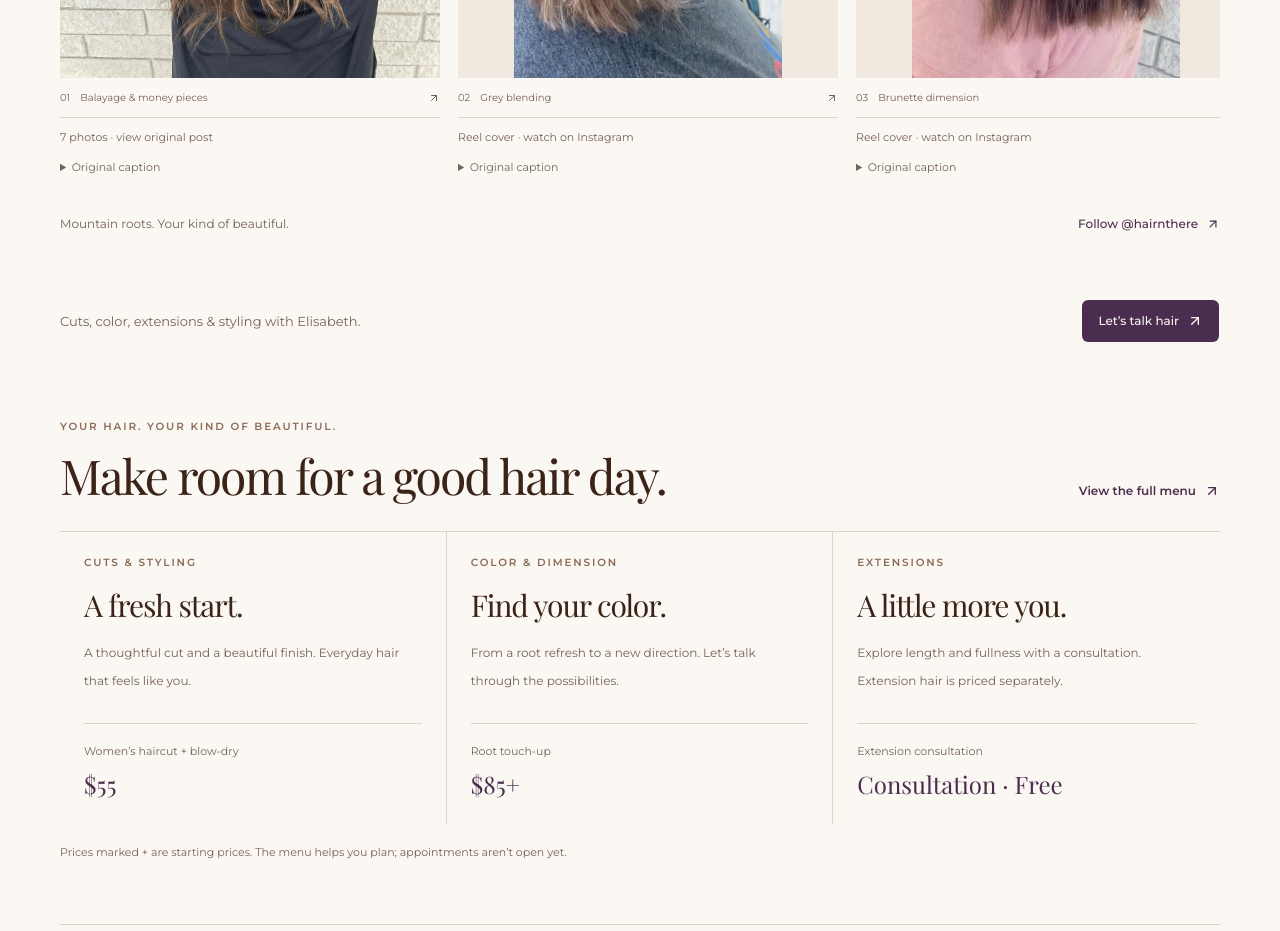
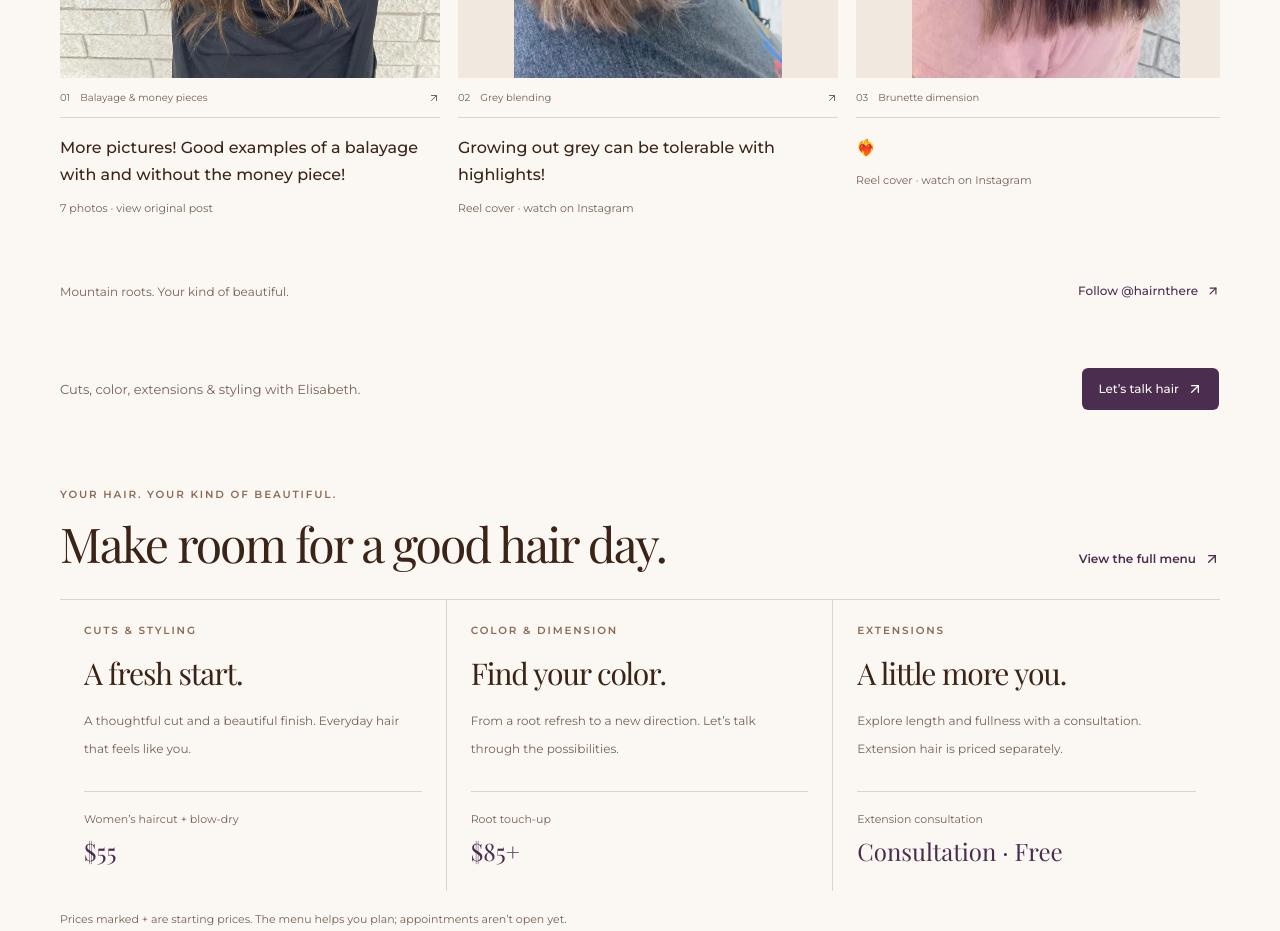
Before and after one commit to harryt04/hair-n-there, a Next.js app: page / in a window 1280 px wide. Shown: the part 1080-2011 px from the top of the page. Built offline with nearby package versions, Linux system fonts and the light colour scheme; no server answers; a web font is replaced by a local one.

Commit message:
Show portfolio captions prominently beneath each image

```diff
--- a/src/components/site/instagram-gallery.module.css
+++ b/src/components/site/instagram-gallery.module.css
@@ -83,17 +83,18 @@
   height: 12px;
   margin-left: auto;
 }
-.mediaType,
-.caption {
+.mediaType {
   margin-top: 10px;
   font-size: 11px;
   line-height: 1.8;
   color: var(--muted-foreground);
 }
-.caption summary {
-  cursor: pointer;
-}
-.caption p {
+.caption {
+  margin-top: 16px;
+  font-size: 16px;
+  font-weight: 500;
+  line-height: 1.7;
+  color: var(--foreground);
   white-space: pre-wrap;
   overflow-wrap: anywhere;
 }
--- a/src/components/site/instagram-gallery.tsx
+++ b/src/components/site/instagram-gallery.tsx
@@ -67,15 +67,12 @@ export function InstagramGallery() {
                 <span>{image.label}</span>
                 <ArrowUpRight aria-hidden="true" />
               </figcaption>
+              <p className={styles.caption}>{image.caption}</p>
               <p className={styles.mediaType}>
                 {image.kind === "reel"
                   ? "Reel cover · watch on Instagram"
                   : `${image.photoCount} photos · view original post`}
               </p>
-              <details className={styles.caption}>
-                <summary>Original caption</summary>
-                <p>{image.caption}</p>
-              </details>
             </figure>
           </CarouselItem>
         ))}
```
Also changed, not shown: 2 other files (tests, documents, lock files or other folders).
